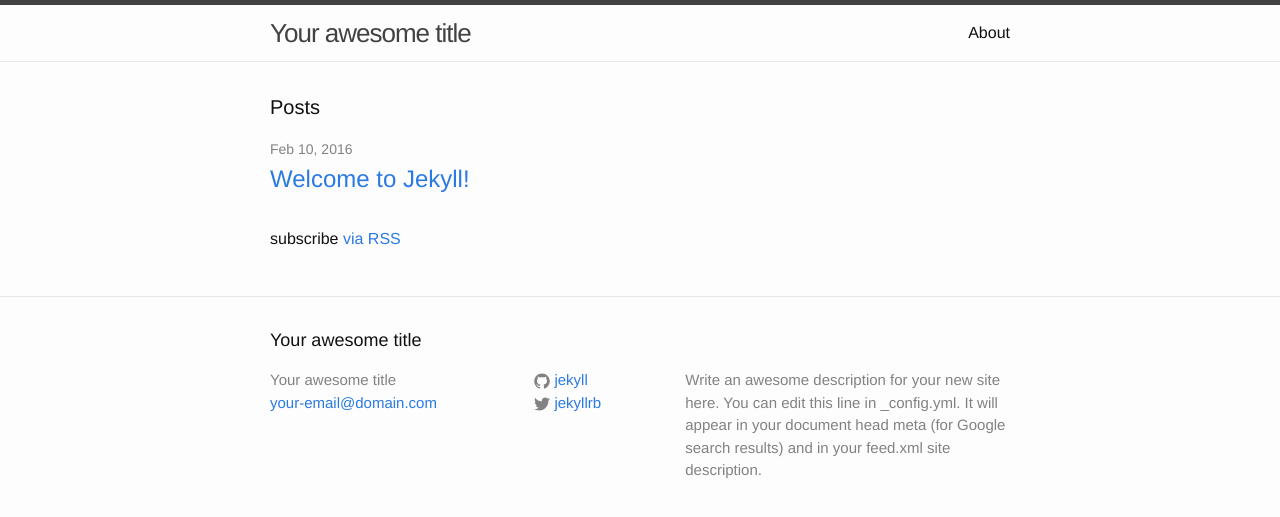
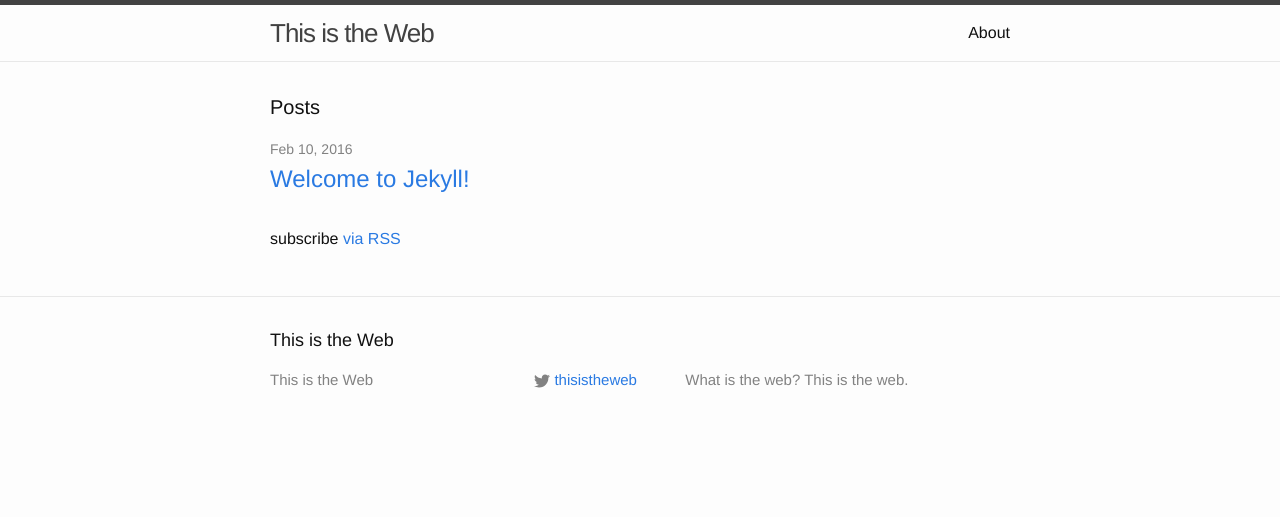
Before and after one commit to thelowlypeon/thisistheweb, a Jekyll site: the page built from index.html, in a window 1280 px wide. Shown: the top 517 px of the page. Built offline with Jekyll 4.4.1, drawn with Linux system fonts in a browser that asks for light colours.

Commit message:
minor changes to config and footer

```diff
--- a/_config.yml
+++ b/_config.yml
@@ -6,16 +6,12 @@
 # 'jekyll serve'. If you change this file, please restart the server process.
 
 # Site settings
-title: Your awesome title
-email: your-email@domain.com
-description: > # this means to ignore newlines until "baseurl:"
-  Write an awesome description for your new site here. You can edit this
-  line in _config.yml. It will appear in your document head meta (for
-  Google search results) and in your feed.xml site description.
-baseurl: "" # the subpath of your site, e.g. /blog
-url: "http://yourdomain.com" # the base hostname & protocol for your site
-twitter_username: jekyllrb
-github_username:  jekyll
+title: This is the Web
+description: >
+    What is the web? This is the web.
+baseurl: ""
+url: "https://thisistheweb.com"
+twitter_username: thisistheweb
 
 # Build settings
 markdown: kramdown
--- a/_includes/footer.html
+++ b/_includes/footer.html
@@ -8,18 +8,11 @@
       <div class="footer-col footer-col-1">
         <ul class="contact-list">
           <li>{{ site.title }}</li>
-          <li><a href="mailto:{{ site.email }}">{{ site.email }}</a></li>
         </ul>
       </div>
 
       <div class="footer-col footer-col-2">
         <ul class="social-media-list">
-          {% if site.github_username %}
-          <li>
-            {% include icon-github.html username=site.github_username %}
-          </li>
-          {% endif %}
-
           {% if site.twitter_username %}
           <li>
             {% include icon-twitter.html username=site.twitter_username %}
```
